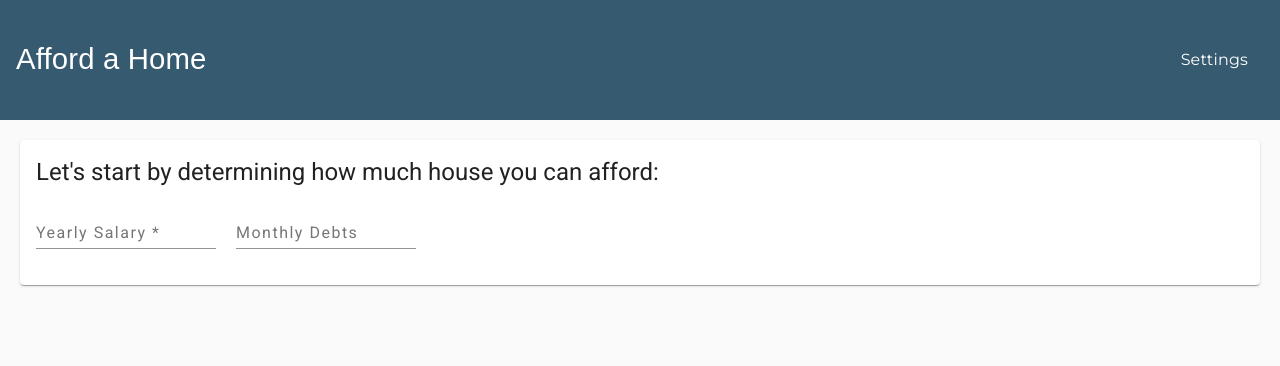
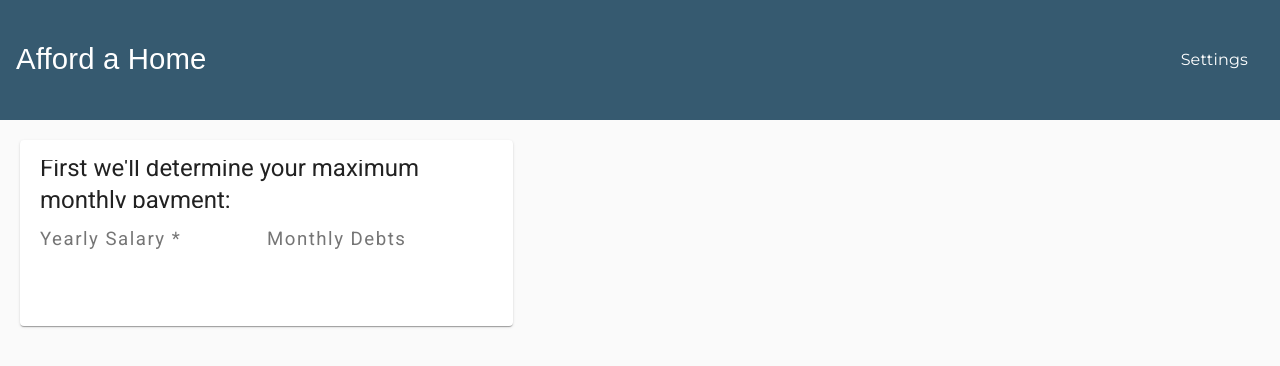
Before and after one commit to carsonsturtevant/afford-a-home, an Angular app: page /budgeter in a window 1280 px wide. Shown: the top 366 px of the page. Built offline with nearby package versions, Linux system fonts and the light colour scheme; a web font is replaced by a local one.

Commit message:
big layout changes

```diff
--- a/angular.json
+++ b/angular.json
@@ -29,7 +29,8 @@
             "styles": [
               "src/styles.scss"
             ],
-            "scripts": [],
+            "scripts": [
+            ],
             "es5BrowserSupport": true
           },
           "configurations": {
@@ -83,7 +84,8 @@
             "polyfills": "src/polyfills.ts",
             "tsConfig": "src/tsconfig.spec.json",
             "karmaConfig": "src/karma.conf.js",
-            "scripts": [],
+            "scripts": [
+            ],
             "assets": [
               "src/favicon.ico",
               "src/assets"
--- a/src/app/budgeter/budgeter.component.html
+++ b/src/app/budgeter/budgeter.component.html
@@ -1,6 +1,37 @@
-<div class="container">
+<mat-grid-list cols="12" rowHeight="28.2vh">
+  <mat-grid-tile [colspan]="5">
     <mat-card>
-    <div class="mat-headline">Let's start by determining how much house you can afford:</div>
+      <mat-grid-list cols="2" rowHeight="33%">
+        <mat-grid-tile [colspan]="2">
+            <div class="mat-headline">First we'll determine your maximum monthly payment:</div>
+        </mat-grid-tile>
+        <mat-grid-tile>
+          <mat-form-field autocomplete="false">
+            <input type="text" [(ngModel)]="yearlySalaryFormatted" (blur)="formatSalary($event)" matInput required placeholder="Yearly Salary">
+          </mat-form-field>
+        </mat-grid-tile>
+        <mat-grid-tile>
+          <mat-form-field>
+            <input
+              type="text"
+              [(ngModel)]="monthlyDebtsFormatted"
+              (blur)="formatDebts($event)"
+              matInput
+              placeholder="Monthly Debts"
+              matTooltip="Enter the minimum amount you owe every month for things like auto loans, child care, credit card debt, and student loans."
+              matTooltipClass="tooltip">
+          </mat-form-field>
+        </mat-grid-tile>
+        <mat-grid-tile [colspan]="2">
+          <div *ngIf="yearlySalary">
+            <div class="mat-title" style="margin-bottom: 0">You can afford up to <span class="green">${{suggestedMonthlyPayment() | number:'1.0-0'}}</span> per month.</div>
+          </div>
+        </mat-grid-tile>
+      </mat-grid-list>
+      <!-- <mat-card-header>
+        Let's start by determining how much house you can afford:
+      </mat-card-header>
+      <mat-card-content>
         <mat-form-field autocomplete="false">
           <input type="text" [(ngModel)]="yearlySalaryFormatted" (blur)="formatSalary($event)" matInput required placeholder="Yearly Salary">
         </mat-form-field>
@@ -21,85 +52,60 @@
           <div class="mat-title" style="margin-bottom: 0">Suggested Home Price: ${{suggestedHomePrice() | number:'1.0-0'}}</div>
           <div class="body-1">*Assumed 20% down payment of ${{suggestedDownPayment() | number:'1.0-0'}}</div>
         </div>
+      </mat-card-content> -->
     </mat-card>
-</div>
+  </mat-grid-tile>
+  <mat-grid-tile [colspan]="7">
 
-<div *ngIf="yearlySalary" class="container">
-  <mat-card>
-    <div class="mat-headline">Enter your desired home information:</div>
+  </mat-grid-tile>
+  <mat-grid-tile [colspan]="5" [rowspan]="2" >
+    <mat-card *ngIf="yearlySalary">
+      <mat-grid-list cols="1" rowHeight="6vh">
+        <mat-grid-tile>
+          <div class="mat-headline">Now we can determine your maximum home price:</div>
+        </mat-grid-tile>
+        <!-- <mat-grid-tile>
           <mat-form-field>
             <input type="text" [(ngModel)]="homePriceFormatted" (blur)="formatHomePrice($event)" matInput required placeholder="Home Price">
           </mat-form-field>
+        </mat-grid-tile> -->
+        <mat-grid-tile>
           <mat-form-field>
             <input type="text" [(ngModel)]="downPaymentPercentFormatted" (blur)="formatDownPayment($event)" value="downPaymentPercent * 100" matInput required placeholder="Down Payment (%)">
           </mat-form-field>
+        </mat-grid-tile>
+        <mat-grid-tile>
           <mat-form-field>
             <input type="text" [(ngModel)]="interestRatePercentFormatted" (blur)="formatInterestRate($event)" matInput required placeholder="Interest Rate (%)">
           </mat-form-field>
+        </mat-grid-tile>
+        <mat-grid-tile>
           <mat-form-field>
             <input type="text" [(ngModel)]="taxesPercentFormatted" (blur)="formatTaxes($event)" matInput placeholder="Taxes (%)">
           </mat-form-field>
+        </mat-grid-tile>
+        <mat-grid-tile>
           <mat-form-field>
             <input type="text" [(ngModel)]="insuranceFormatted" (blur)="formatInsurance($event)" matInput placeholder="Insurance">
           </mat-form-field>
+        </mat-grid-tile>
+        <mat-grid-tile>
           <mat-form-field>
             <input type="text" [(ngModel)]="hoaFormatted" (blur)="formatHoa($event)" matInput placeholder="HOA">
           </mat-form-field>
+        </mat-grid-tile>
+        <mat-grid-tile>
           <mat-form-field>
             <input type="text" [(ngModel)]="pmiFormatted" (blur)="formatPmi($event)" matInput placeholder="PMI">
           </mat-form-field>
-    <div *ngIf="calculateMonthlyPayment()">
-        <div class="mat-title" style="margin-bottom: 0">Estimated monthly payment: ${{calculateMonthlyPayment() | number:'1.0-0'}}</div>
-      </div>
+        </mat-grid-tile>
+        <mat-grid-tile>
+          <div class="mat-title" style="margin-bottom: 0">Estimated home price: ${{suggestedHomePrice() | number:'1.0-0'}} with ${{suggestedDownPayment() | number:'1.0-0'}} down.</div>
+        </mat-grid-tile>
+      </mat-grid-list>
     </mat-card>
-</div>
+  </mat-grid-tile>
+  <mat-grid-tile [colspan]="7" [rowspan]="2">
 
-<!--
-<div class="container">
-    <mat-card>
-      <h2>Enter your home information:</h2>
-      <div class="inputs-container">
-
-        <div class="input-item">
-          <h3>Home Price</h3>
-          <input [(ngModel)]="homePrice" value="homePrice" #homePriceInput required (input)="homePrice = $event.target.value">
-          <div class="red-text" *ngIf="homePrice == 0 || homePrice < 0 || !isNumber(homePrice)">
-            Home price is required, cannot be zero, and must be a positive number.
-          </div>
-        </div>
-
-        <div class="input-item">
-          <h3>Down Payment (%)</h3>
-          <input [(ngModel)]="downPaymentPercent" value="downPaymentPercent" #downPaymentPercentInput (input)="downPaymentPercent = $event.target.value">
-        </div>
-
-        <div class="input-item">
-          <h3>Interest Rate (%)</h3>
-          <input [(ngModel)]="interestRatePercent" value="interestRatePercent" #interestRatePercentInput (input)="interestRatePercent = $event.target.value">
-        </div>
-
-        <div class="input-item">
-          <h3>Taxes (%)</h3>
-          <input [(ngModel)]="taxesPercent" value="taxesPercent" #taxesPercentInput (input)="taxesPercent = $event.target.value">
-        </div>
-
-        <div class="input-item">
-          <h3>Insurance</h3>
-          <input [(ngModel)]="insurance" value="insurance" #insuranceInput (input)="insurance = $event.target.value">
-        </div>
-
-        <div class="input-item">
-          <h3>HOA</h3>
-          <input [(ngModel)]="hoa" value="hoa" #hoaInput (input)="hoa = $event.target.value">
-        </div>
-
-        <div class="input-item">
-          <h3>PMI</h3>
-          <input [(ngModel)]="pmi" value="pmi" #pmiInput (input)="pmi = $event.target.value">
-        </div>
-
-      </div>
-      <h2>Your monthly payment: ${{calculateMonthlyPayment() | number:'1.0-0'}}</h2>
-    </mat-card>
-  </div>
-   -->
+  </mat-grid-tile>
+</mat-grid-list>
--- a/src/app/budgeter/budgeter.component.scss
+++ b/src/app/budgeter/budgeter.component.scss
@@ -1,13 +1,5 @@
 .container {
     margin: 20px;
-}
-
-.inputs-container {
-    display: flex;
-}
-
-.input-item {
-    flex: 1;
 }
 
 .red-text {
@@ -21,3 +13,29 @@
 .green {
     color: green;
 }
+
+mat-grid-tile {
+    //background: lightblue;
+}
+
+mat-card {
+    margin: 20px;
+    padding: 20px;
+    width: 100%;
+    height: calc(100% - 80px);
+}
+
+mat-card-header {
+    //padding: 20px;
+    font-size: 20pt;
+}
+
+mat-form-field {
+    font-size: 14pt;
+    padding-top: 20px;
+    width: 250px;
+}
+
+.mat-headline {
+    margin-bottom: 0 !important;
+}
--- a/src/app/budgeter/budgeter.component.ts
+++ b/src/app/budgeter/budgeter.component.ts
@@ -18,14 +18,15 @@ export class BudgeterComponent implements OnInit {
   downPaymentPercentFormatted: string;
   interestRatePercent: number;
   interestRatePercentFormatted: string;
-  taxesPercent: number;
-  taxesPercentFormatted: string;
-  insurance: number;
-  insuranceFormatted: string;
-  hoa: number;
-  hoaFormatted: string;
-  pmi: number;
-  pmiFormatted: string;
+  taxesPercent: number = .0075;
+  taxesPercentFormatted: string = ".75%";
+  insurance: number = 77;
+  insuranceFormatted: string = "$77";
+  hoa: number = 175;
+  hoaFormatted: string = "$175";
+  pmi: number = 0;
+  pmiFormatted: string = "$0";
+  suggHomePrice: number = 0;
 
   constructor(private currencyPipe: CurrencyPipe) { }
 
@@ -46,17 +47,21 @@ export class BudgeterComponent implements OnInit {
   }
 
   suggestedHomePrice(): number {
+    if (this.downPaymentPercent == null || this.interestRatePercent == null || this.taxesPercent == null || this.insurance == null || this.hoa == null || this.pmi == null) {
+      return undefined;
+    }
     var suggHp: number = 1;
     var mp: number = 0;
     while (mp < this.suggestedMonthlyPayment()) {
-      mp = this.calculateMonthlyPaymentWithVariables(suggHp,.10,.04,.0075,77,175,0);
+      mp = this.calculateMonthlyPaymentWithVariables(suggHp, this.downPaymentPercent, this.interestRatePercent, this.taxesPercent, this.insurance, this.hoa, this.pmi);
       suggHp += 50;
     }
-    return Math.round(suggHp/10) * 10;
+    this.suggHomePrice = suggHp;
+    return suggHp;
   }
 
   suggestedDownPayment(): number {
-    return this.suggestedHomePrice() * .2;
+    return this.suggHomePrice * this.downPaymentPercent;
   }
 
   calculateMonthlyPayment(): number {
--- a/src/generated-theme.scss
+++ b/src/generated-theme.scss
@@ -84,7 +84,7 @@ $mat-dark-theme-foreground: (
 
 // Background config
 // Light bg
-$light-background:    #fafafa;
+$light-background:    #D5D8DC;
 $light-bg-darker-5:   darken($light-background, 5%);
 $light-bg-darker-10:  darken($light-background, 10%);
 $light-bg-darker-20:  darken($light-background, 20%);
--- a/src/styles.scss
+++ b/src/styles.scss
@@ -6,7 +6,3 @@ body {
     padding: 0px !important;
     font-family: Roboto, "Helvetica Neue", sans-serif;
 }
-
-mat-form-field {
-    margin-right: 20px;
-}
```
Lines whose indentation alone changed are shown as unchanged.
